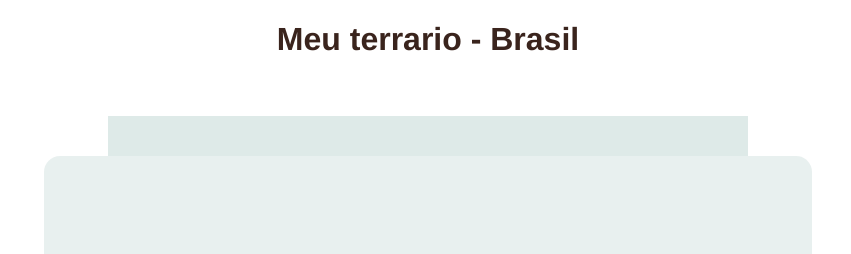
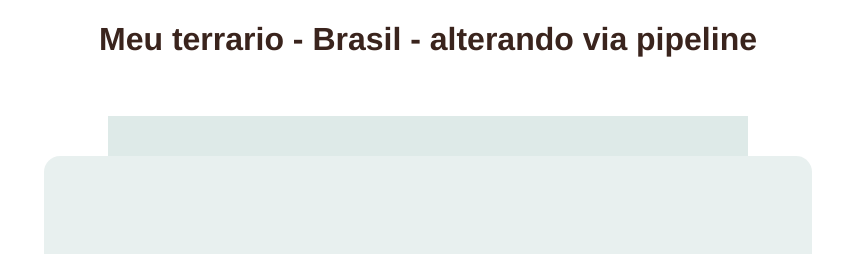
Before and after one commit to nathaliagmsss/static-web-page-terrarium, a plain HTML site: page index.html in a window 1280 px wide. Shown: the top 254 px of the page, 212-1063 px from the left. Drawn offline with Linux system fonts and the light colour scheme.

Commit message:
Update index.html

```diff
--- a/index.html
+++ b/index.html
@@ -13,7 +13,7 @@
 
 	<body>
 		<div id="page">
-			<h1>Meu terrario - Brasil</h1>
+			<h1>Meu terrario - Brasil - alterando via pipeline</h1>
 
 			<div id="left-container" class="container">
 				<div class="plant-holder">
```
